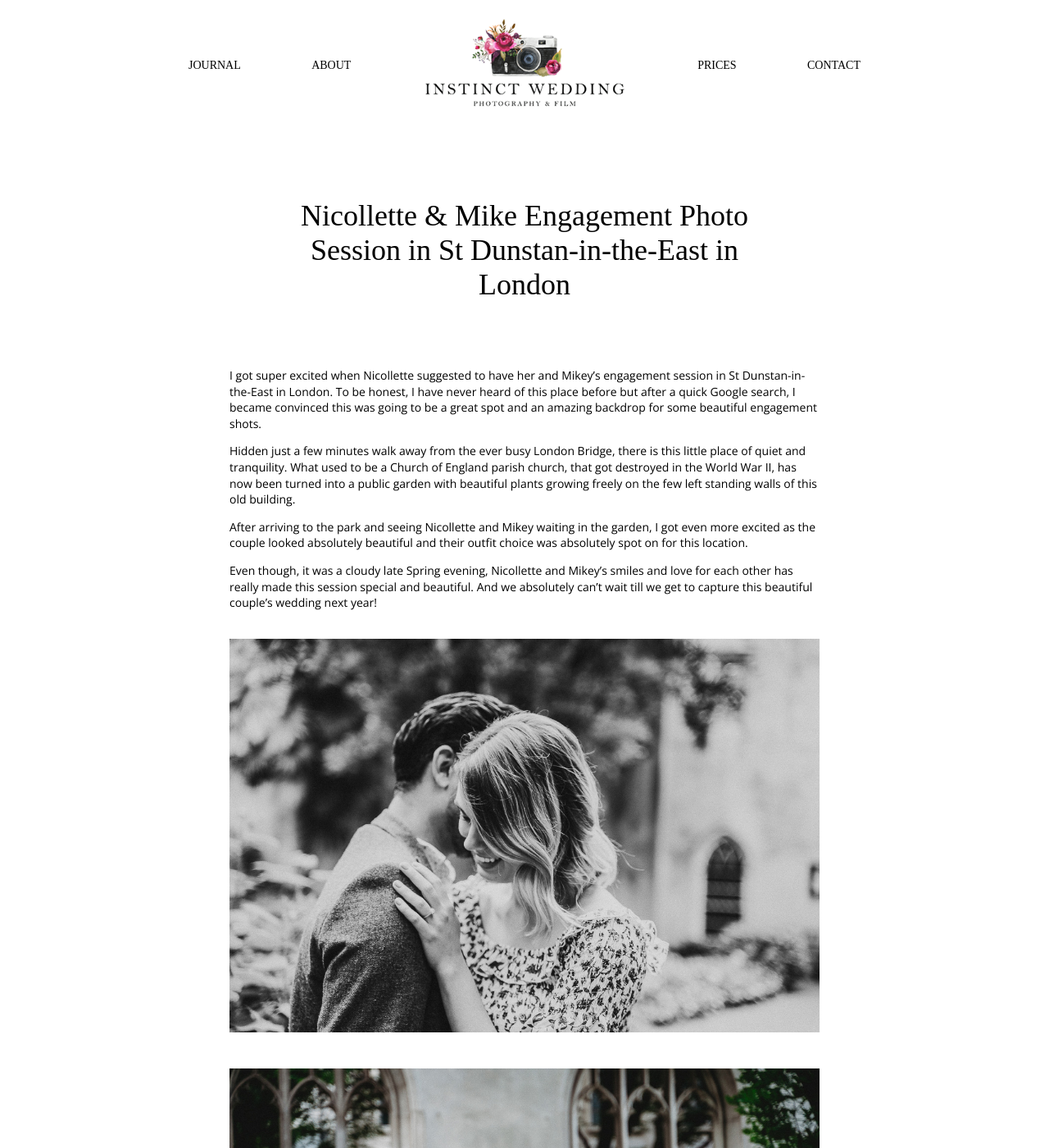
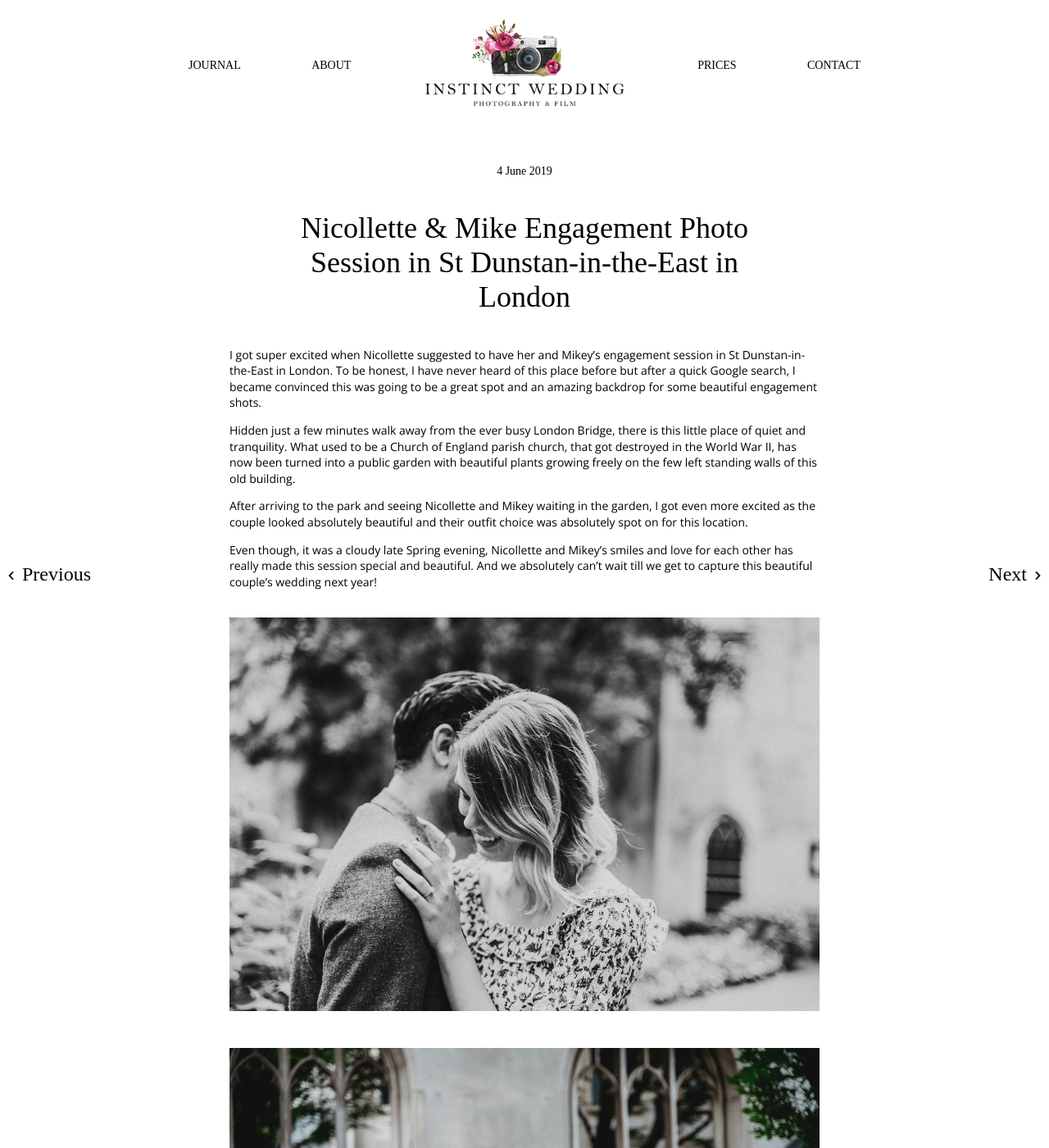
Before and after one commit to tom-wells/instinctweddding, a Jekyll site: the page built from _posts/2019-06-04-nicollette+mike.md, in a window 1280 px wide and 1400 px high. Shown: the whole window at 82% size. Built offline with Jekyll 4.4.1, drawn with Linux system fonts in a browser that asks for light colours; some of the changed text lies outside the part shown.

Commit message:
changes to journal entries nav

```diff
--- a/_includes/post-container.html
+++ b/_includes/post-container.html
@@ -1,5 +1,12 @@
 <div class="post-container">
         <div class="post-content">
+            <h4>{{ page.date | date: "%-d %B %Y"}}</h4>
+
           <h2> {{page.title}} </h2>
           {{content}}
-         </div></div>
+          <a class="go-archive" href="/archive.html"><h2>Journal Archive</h2></a>
+
+
+        </div>
+
+      </div>
--- a/_layouts/post.html
+++ b/_layouts/post.html
@@ -12,11 +12,10 @@
     {% if page.previous.url %}
     <a class="prev-url" href="{{page.previous.url}}"><h3><img src="/assets/images/chevron.svg">Previous </h3></a>
 {% endif %}
-<a class="go-archive" href="/archive.html"><h3>Archive</h3></a>
 {% if page.next.url %}
     <a class="next-url" href="{{page.next.url}}"><h3>Next<img src="/assets/images/chevron.svg"> </h3></a>
 {% endif %}
 
- </div>
+</div>
 
- {% include footer.html %}
+{% include footer.html %}
--- a/assets/css/app.scss
+++ b/assets/css/app.scss
@@ -680,7 +680,7 @@
     display:flex;
     max-width:100%;
     justify-content: center;
-    margin:$line-global*10 auto 0 auto;
+    margin:$line-global*7 auto 0 auto;
     padding-left:$line-global*2;
     padding-right:$line-global*2;
 
@@ -703,9 +703,16 @@
             text-align:center;
             font-family:$header-type;
             font-size:$header-size;
-            margin-bottom:$line-global*4;
+            margin-bottom:$line-global*2;
             margin-left:auto;
             margin-right:auto;
+        }
+        h4 {
+            text-align:center;
+            margin-bottom:$line-global*2;
+            font-size:$body-size;
+            font-family: $header-type;
+            font-weight: $header-weight;
         }
         p {
             max-width:720px;
@@ -721,25 +728,45 @@
 
 
     }
+    .go-archive {
+        h2{
+            text-align: center;
+            width:100%;
+            z-index:3;
+            color:$black;
+            cursor:pointer;
+
+        }
+
+
+}
 
 
  .post-nav {
-    display:flex;
-    max-width:100%;
-    justify-content: space-between;
+    position: absolute;
+    top:50%;
+    left:50%;
+    transform: translate(-50%,-50%);
+    width:100%;
+    position:fixed;
     .prev-url img, .next-url img {
         padding-left:10px;
         padding-right:10px;
 
     }
-    .next-url,
-    .prev-url,
-    .go-archive{
+    .next-url {
+        float :right;
+        color:$black;
 
-        cursor:pointer;
-        padding:$line-global*2;
-        color:$black;
     }
+    .prev-url {
+            float:left;
+            color:$black;
+
+        }
+
+
+
     .prev-url img {
         -moz-transform: scaleX(-1);
         -o-transform: scaleX(-1);
@@ -747,10 +774,11 @@
         transform: scaleX(-1);
         filter: FlipH;
         -ms-filter: "FlipH";
+
     }
 
+
 }
-
 // session
 
 
@@ -811,17 +839,18 @@
 //FAQ
 
 .questions {
-
+    margin-top:$line-global*4;
 
 .question {
     display:grid;
     grid-template-columns: 100px 1fr ;
-    grid-template-rows: 150px 200px;
+    grid-template-rows: 100px 200px;
 
     h3 {
       text-align:left;
-      font-size:$header-size;
       margin:0;
+      font-size:$sub-header-size;
+
 
 
 
@@ -829,7 +858,6 @@
 
     h2 {
         color:#FFB444;
-
     }
     p{
         font-size:$body-size;
@@ -1256,13 +1284,16 @@
     .post-container {
         margin-top:0;
         margin-bottom:$line-global*2;
+        .go-archive h2 {
+            font-size:$sub-header-size;
+            max-width:100%;
+        }
          .post-content {
              h2 {
              padding-top:$line-global*4;
              margin-bottom:$line-global;
              margin-left: 20px;
-
-margin-right: 20px;
+            margin-right: 20px;
          }
 
          iframe {
@@ -1278,19 +1309,21 @@
 
 
     }
+
     .post-nav {
-padding:$line-global;
-h3 {
-    font-size:18px;
-
-}.prev-url,
-        .next-url,
-        .go-archive {
-            padding:0;
-
+        bottom:0;
+        position:relative;
+        overflow: hidden;
+        .next-url {
+            float :right;
+            color:$black;
 
         }
+        .prev-url {
+                float:left;
+                color:$black;
 
+            }
 
     }
 
```
